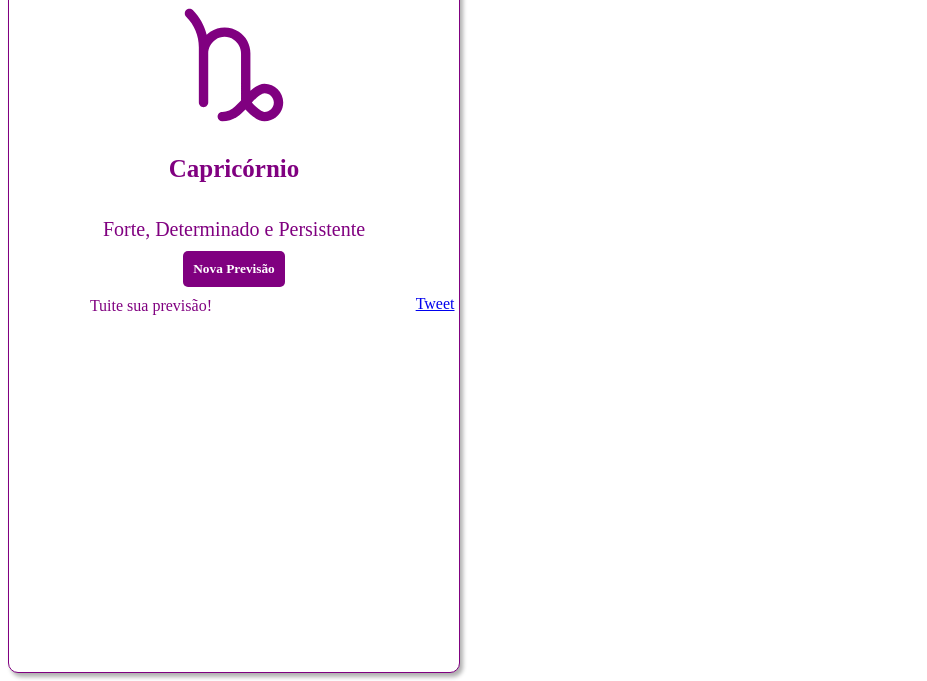
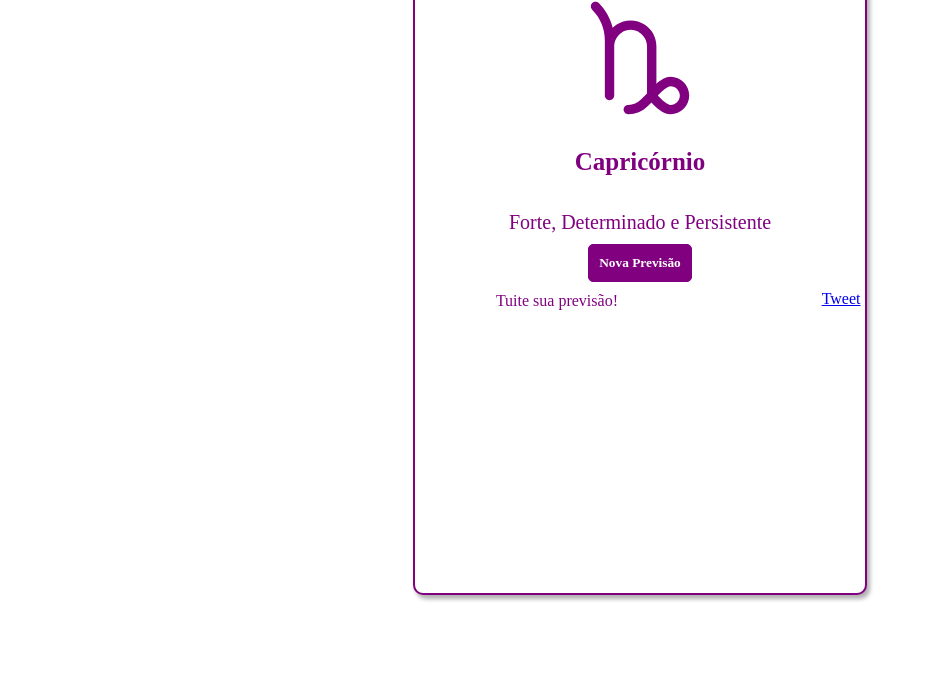
Before and after one commit to izichtl/AstroTuite, a plain HTML site: page index.html in a window 1280 px wide. Both pictures are taken after a click on the button "Meu Horóscopo". Shown: the part 137-818 px from the top of the page, without its empty margins (0-927 px from the left). Drawn offline with Linux system fonts and the light colour scheme; a web font is replaced by a local one.

Commit message:
css bugfix and data upadate

```diff
--- a/astroTuite.css
+++ b/astroTuite.css
@@ -7,14 +7,15 @@ body {
     display: flex;
     flex-direction: column;
     width: 450px;
-    height: 800px;
+    height: 720px;
     border-style: solid;
-    border-width: .5px;
+    border-width: 2px;
     border-color: purple;
     border-radius: 10px;
     align-items: center;
     box-shadow: 3px 4px 4px rgb(176, 176, 176);
-    color: purple
+    color: purple;
+    margin: auto
 }
 
 .logo {
@@ -111,16 +112,14 @@ p {
     background-color: purple;
     color: white;
     padding: 10px;
-    border: none;
+    border: 1px solid purple;
     border-radius: 5px;
 }
 
 .minhaPrevisao:hover {
     background-color: white;
     color: purple;
-    border-style: solid;
-    border-width: 1px;
-    border-color: purple;
+    border: 1px solid purple;
     cursor: pointer;
 }
 
@@ -134,7 +133,7 @@ p {
     background-color: purple;
     color: white;
     padding: 10px;
-    border: none;
+    border: 1px solid purple;
     border-radius: 5px;
 }
 
--- a/astroTuite.js
+++ b/astroTuite.js
@@ -34,7 +34,7 @@ window.onload = function() {
             'Companheiro, Inteligente e Estável',
             'Sensível, Carinhoso e Emotivo',
             'Forte, Livre e Extravagante',
-            'Tímido, Perfeccionista e Observado',
+            'Tímido, Perfeccionista e Observador',
             'Educado, Gentil e Charmoso',
             'Genioso, Sensual e Meticuloso',
             'Disciplinado, Alegre e Aventureiro ',
@@ -91,14 +91,11 @@ window.onload = function() {
     //gera um tuite aleatorio
     function randomTuite() {
         var tuitesLinks = [
-            'https://twitter.com/yrlnrd/status/1224645672634372097',
-            'https://twitter.com/oraporra/status/1223765295271174144',
-            'https://twitter.com/soaresivinha/status/1224454928258592769',
-            'https://twitter.com/anacronices/status/1130961931102228480',
+
             'https://twitter.com/talitacabrit4/status/1224359539019059206',
-            'https://twitter.com/KellenHortegal/status/1224713570115637255',
-            'https://twitter.com/Laysafneves/status/1224724250650648576',
+            'https://twitter.com/mbottan/status/1288655947150303232',
             'https://twitter.com/arrombida/status/1223968772639416320',
+            'https://twitter.com/MarcelaChristie/status/1291394593108393985',
         ];
         var selecionado = Math.floor((Math.random() * tuitesLinks.length));
         linkSelecionado = tuitesLinks[selecionado];
--- a/index.html
+++ b/index.html
@@ -11,6 +11,8 @@
     <link rel="stylesheet" media="screen" href="https://fontlibrary.org/face/fyodor" type="text/css" />
     <link rel="stylesheet" media="screen" href="https://fontlibrary.org/face/comfortaa-bold" type="text/css" />
     <script type="text/javascript" src="astroTuite.js" charset="utf-8"></script>
+
+    <link rel="shortcut icon" href="./atuite.ico" type="image/x-icon" />
     <title>AstroTuite</title>
 
 </head>
```
Also changed, not shown: atuite.ico (added), 1 other file.
